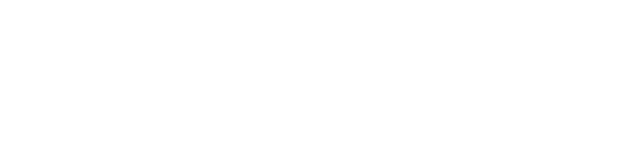
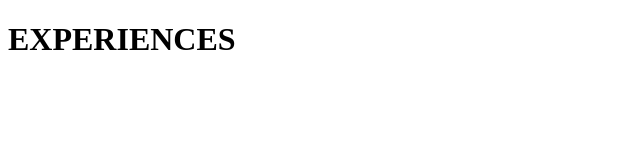
Before and after one commit to aalniiss/mon-cv, a plain HTML site: page index.html in a window 1280 px wide. Shown: the whole page, without its empty margins (0-640 px from the left). Drawn offline with Linux system fonts and the light colour scheme.

Commit message:
mise ne place de la section experiences

```diff
--- a/index.html
+++ b/index.html
@@ -7,6 +7,6 @@
     <title>Document</title>
 </head>
 <body>
-
+    <h1>EXPERIENCES</h1>
 </body>
 </html>
```
